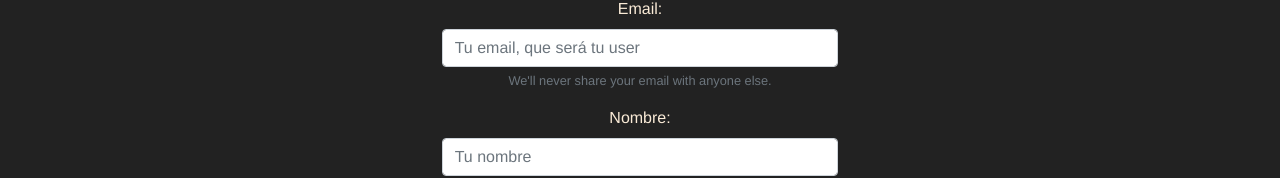
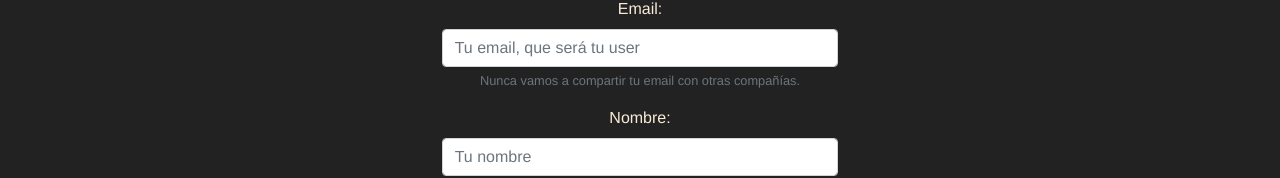
Before and after one commit to CaroBottino/curso-vuejs-coderhouse, a Vue app: page / in a window 1280 px wide. Both pictures are taken after a click on the link "aquí.". Shown: the part 133-311 px from the top of the page. Built offline with nearby package versions, Linux system fonts and the light colour scheme.

Commit message:
label que habia quedado en igles

```diff
--- a/src/components/LoginComponent.vue
+++ b/src/components/LoginComponent.vue
@@ -52,7 +52,7 @@
               id="input-group-1"
               label="Email:"
               label-for="input-1"
-              description="We'll never share your email with anyone else."
+              description="Nunca vamos a compartir tu email con otras compañías."
             >
               <b-form-input
                 id="input-1"
```
